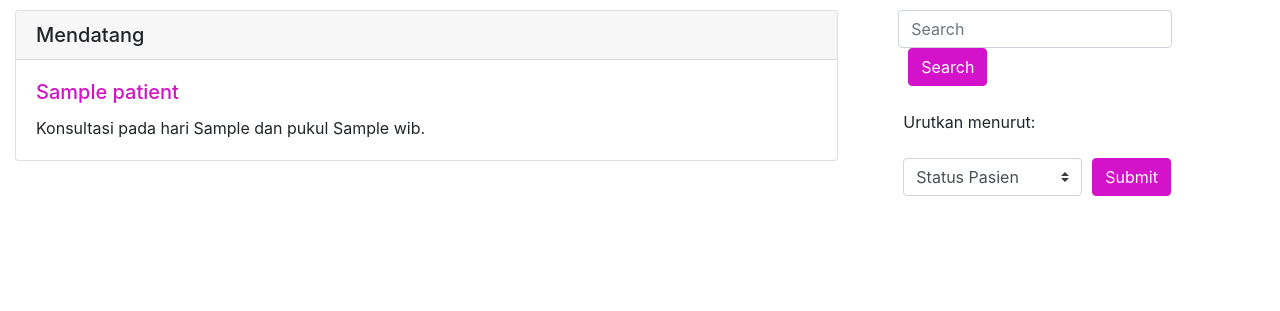
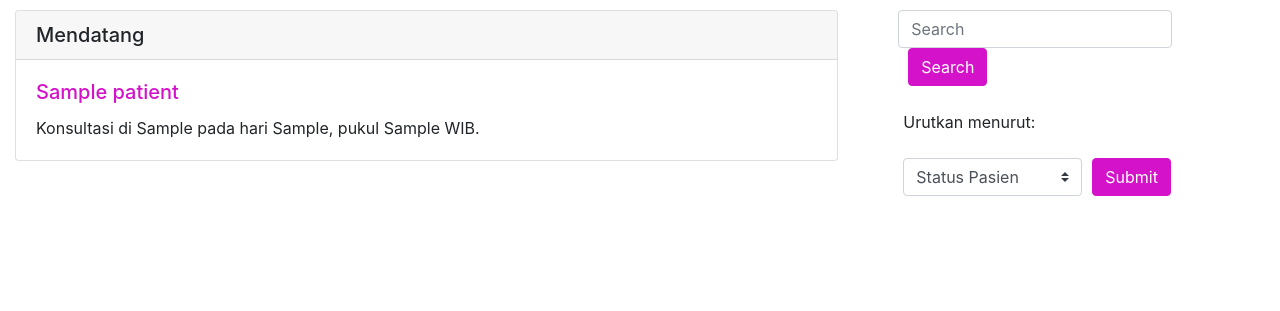
Before and after one commit to bendknee/SE_DocTo, a Django app: page /patient/ in a window 1280 px wide. Shown: the part 81-392 px from the top of the page. Run offline with Django 3.2, Linux system fonts and the light colour scheme; a user stored in the database is signed in; tables that the repository leaves empty hold one stand-in row (values such as "Sample post"); some libraries are stand-ins or nearby versions.

Commit message:
Fixing some typos in html

```diff
--- a/patient_list/templates/patient_list/list.html
+++ b/patient_list/templates/patient_list/list.html
@@ -17,7 +17,7 @@
                       {% endif %}
                       <div class="card-body">
                         <h5 class="card-title"><a href="{% url 'patient_detail' pk=consultation.pk %}">{{ consultation.patient.name }}</a></h5>
-                        <p class="card-text">Konsultasi pada hari {{ consultation.consultation.hariPraktik }} dan pukul {{ consultation.consultation.jamMulai }} wib.</p>
+                        <p class="card-text">Konsultasi di {{ consultation.consultation.lokasiPraktik }} pada hari {{ consultation.consultation.hariPraktik }}, pukul {{ consultation.consultation.jamMulai }} WIB.</p>
                         <!-- <a href="#" class="btn btn-primary">Go somewhere</a> -->
                       </div>
                     </div>
```
